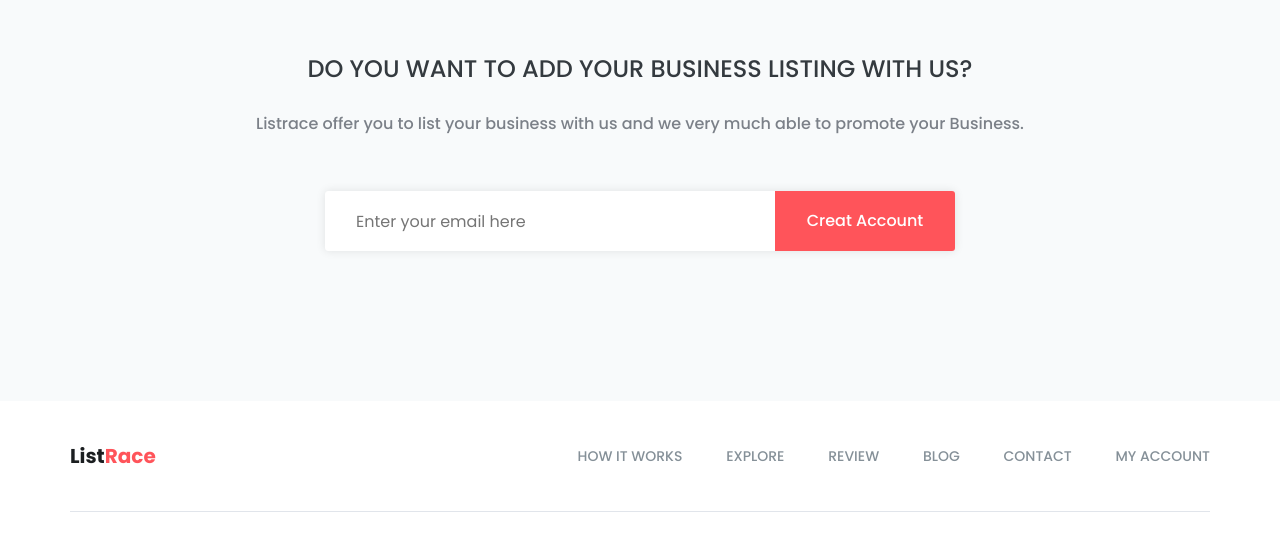
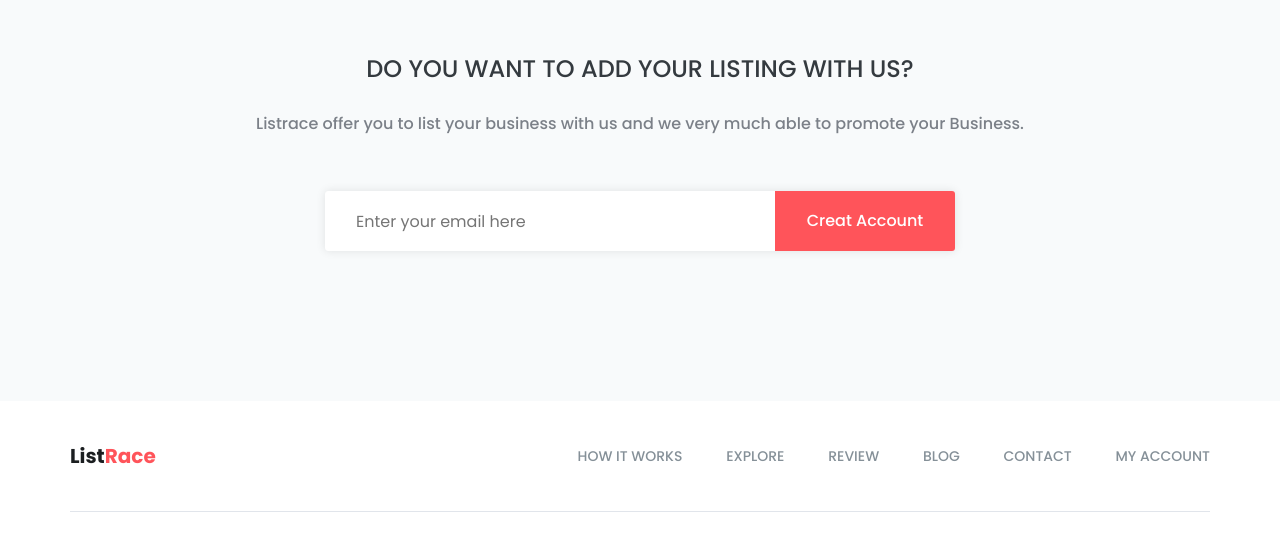
Before and after one commit to vaisakh22/demo, a plain HTML site: page index.html in a window 1280 px wide. Shown: the part 5327-5867 px from the top of the page. Drawn offline with nearby package versions, Linux system fonts and the light colour scheme.

Commit message:
Update index.html

```diff
--- a/index.html
+++ b/index.html
@@ -1031,7 +1031,7 @@
 			<div class="container">
 				<div class="subscribe-title text-center">
 					<h2>
-						do you want to add your business listing with us?
+						do you want to add your  listing with us?
 					</h2>
 					<p>
 						Listrace offer you to list your business with us and we very much able to promote your Business.
```
